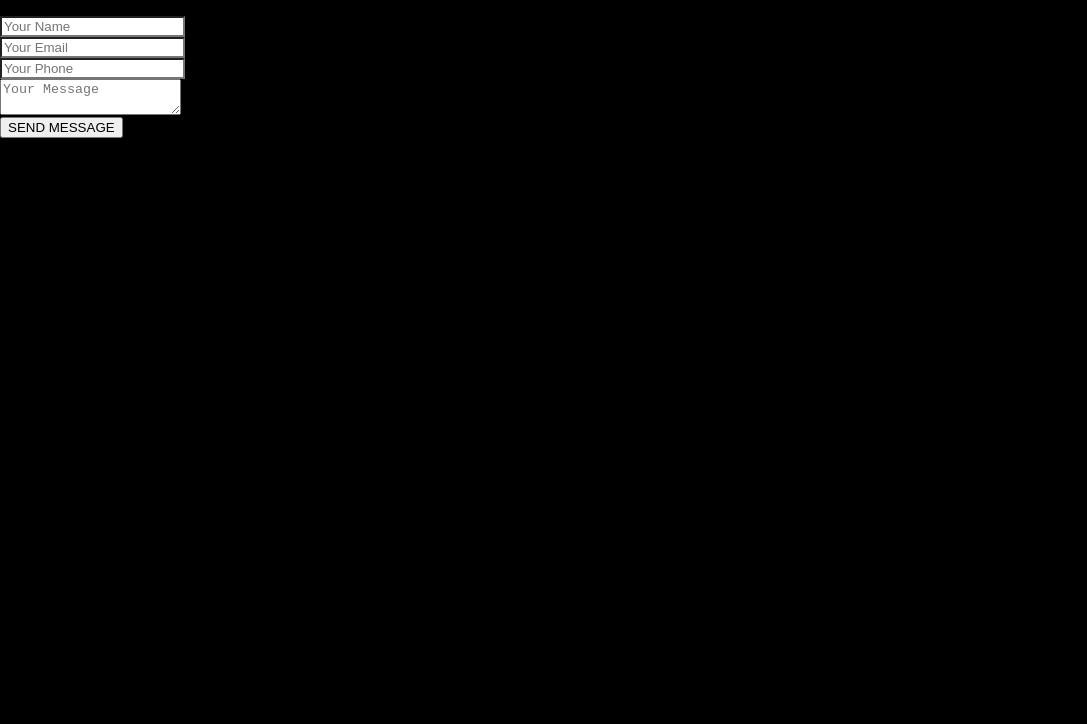
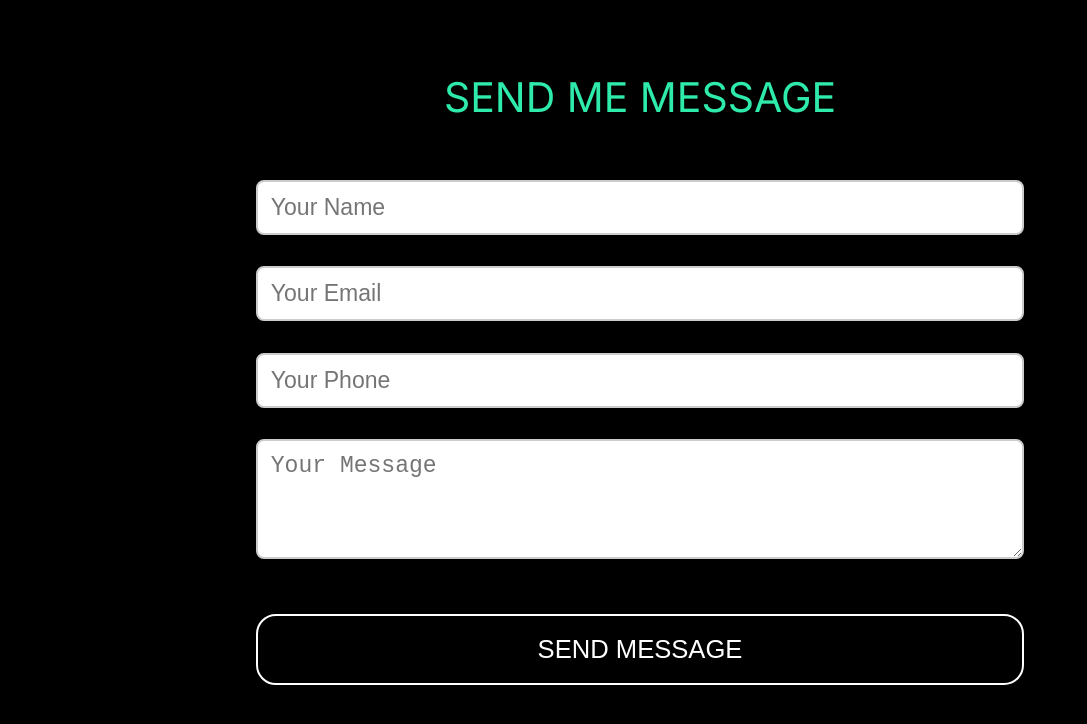
Before and after one commit to vladertec/Portfolio, a Next.js app: page /contact in a window 1280 px wide. Shown: the top 724 px of the page, without its empty margins (0-1087 px from the left). Built offline with nearby package versions, Linux system fonts and the light colour scheme.

Commit message:
change next js version for vercel-10

```diff
--- a/app/api/contact/route.js
+++ b/app/api/contact/route.js
@@ -1,34 +1,34 @@
-import nodemailer from "nodemailer"
-import { NextResponse } from "next/server"
-export async function POST(request) {
-  try {
-    const { name, email, phone, message } = await request.json()
+// import nodemailer from "nodemailer"
+// import { NextResponse } from "next/server"
+// export async function POST(request) {
+//   try {
+//     const { name, email, phone, message } = await request.json()
 
-    const transporter = nodemailer.createTransport({
-      service: "gmail",
-      auth: {
-        user: process.env.EMAIL_USER,
-        pass: process.env.EMAIL_PASS,
-      },
-    })
+//     const transporter = nodemailer.createTransport({
+//       service: "gmail",
+//       auth: {
+//         user: process.env.EMAIL_USER,
+//         pass: process.env.EMAIL_PASS,
+//       },
+//     })
 
-    const mailOptions = {
-      from: email,
-      to: process.env.RECIPIENT_EMAIL,
-      subject: `Message from ${name}`,
-      text: `Phone: ${phone}\nMessage: ${message}`,
-    }
+//     const mailOptions = {
+//       from: email,
+//       to: process.env.RECIPIENT_EMAIL,
+//       subject: `Message from ${name}`,
+//       text: `Phone: ${phone}\nMessage: ${message}`,
+//     }
 
-    await transporter.sendMail(mailOptions)
+//     await transporter.sendMail(mailOptions)
 
-    return NextResponse.json(
-      { message: "Email sent successfully!" },
-      { status: 200 }
-    )
-  } catch (error) {
-    return NextResponse.json(
-      { message: "Error sending email" },
-      { status: 500 }
-    )
-  }
-}
+//     return NextResponse.json(
+//       { message: "Email sent successfully!" },
+//       { status: 200 }
+//     )
+//   } catch (error) {
+//     return NextResponse.json(
+//       { message: "Error sending email" },
+//       { status: 500 }
+//     )
+//   }
+// }
--- a/app/projects/[id]/page.js
+++ b/app/projects/[id]/page.js
@@ -9,7 +9,7 @@ const projects = [
   {
     id: 1,
     title: "Barbershop Information System",
-    image: "/img/barbershop_image.jpg", // Путь к изображению проекта
+    image: "/img/barbershop_image.jpg",
     description:
       "A comprehensive system for managing barbershop appointments, client records, and staff schedules. It provides an intuitive user interface for clients and powerful admin tools for barbershop owners.",
     technologies: [
@@ -59,7 +59,7 @@ const projects = [
   {
     id: 2,
     title: "NaVarti",
-    image: "/img/na_varti_image.jpg", // Путь к изображению проекта
+    image: "/img/na_varti_image.jpg",
     description:
       "NaVarti is a mobile app designed for citizens to report and track public service issues like damaged roads, broken street lights, and garbage collection. It empowers users to communicate directly with local authorities and monitor progress on their reports.",
     technologies: [
--- a/app/styles/ContactPage.scss
+++ b/app/styles/ContactPage.scss
@@ -1,126 +1,126 @@
-// .contact {
-//   display: flex;
-//   flex-direction: column;
-//   align-items: center;
-//   padding: 3% 20%;
-//   opacity: 0;
-//   transform: translateY(20px);
-//   transition: opacity 1s ease, transform 1s ease;
-//   color: white;
+.contact {
+  display: flex;
+  flex-direction: column;
+  align-items: center;
+  padding: 3% 20%;
+  opacity: 0;
+  transform: translateY(20px);
+  transition: opacity 1s ease, transform 1s ease;
+  color: white;
 
-//   &.visible {
-//     opacity: 1;
-//     transform: translateY(0);
-//   }
+  &.visible {
+    opacity: 1;
+    transform: translateY(0);
+  }
 
-//   &__title {
-//     margin-top: 5%;
-//     font-size: 3.2vw;
-//     margin-bottom: 3vh;
-//     color: $green-color;
-//   }
+  &__title {
+    margin-top: 5%;
+    font-size: 3.2vw;
+    margin-bottom: 3vh;
+    color: $green-color;
+  }
 
-//   &__form {
-//     margin-top: 3%;
-//     display: flex;
-//     flex-direction: column;
-//     width: 100%;
-//   }
+  &__form {
+    margin-top: 3%;
+    display: flex;
+    flex-direction: column;
+    width: 100%;
+  }
 
-//   &__field {
-//     display: flex;
-//     flex-direction: column;
-//     margin-bottom: 2vh;
-//     &--name,
-//     &--email,
-//     &--phone,
-//     &--message {
-//       flex: 1;
-//     }
-//   }
+  &__field {
+    display: flex;
+    flex-direction: column;
+    margin-bottom: 2vh;
+    &--name,
+    &--email,
+    &--phone,
+    &--message {
+      flex: 1;
+    }
+  }
 
-//   &__input {
-//     margin-top: 2%;
-//     width: 100%;
-//     padding: 1.5vh 1vw;
-//     font-size: 1.8vw;
-//     border: 2px solid #ccc;
-//     border-radius: 8px;
+  &__input {
+    margin-top: 2%;
+    width: 100%;
+    padding: 1.5vh 1vw;
+    font-size: 1.8vw;
+    border: 2px solid #ccc;
+    border-radius: 8px;
 
-//     &:focus {
-//       border-color: $green-color;
-//     }
+    &:focus {
+      border-color: $green-color;
+    }
 
-//     &--textarea {
-//       min-height: 15vh;
-//       resize: vertical;
-//     }
-//   }
+    &--textarea {
+      min-height: 15vh;
+      resize: vertical;
+    }
+  }
 
-//   &__error {
-//     color: #ff4d4f;
-//     font-size: 1.5vw;
-//     margin-top: 1vh;
-//   }
+  &__error {
+    color: #ff4d4f;
+    font-size: 1.5vw;
+    margin-top: 1vh;
+  }
 
-//   &__button {
-//     width: 100%;
-//     @include flex-container;
-//     padding: 2.5% 3%;
-//     margin-top: 5%;
-//     border-radius: 20px;
-//     border: 2px solid white;
-//     font-size: 2vw;
-//     cursor: pointer;
-//     background-color: black;
-//     color: white;
-//     font-weight: 400;
-//     transition: border-color 0.5s ease;
+  &__button {
+    width: 100%;
+    @include flex-container;
+    padding: 2.5% 3%;
+    margin-top: 5%;
+    border-radius: 20px;
+    border: 2px solid white;
+    font-size: 2vw;
+    cursor: pointer;
+    background-color: black;
+    color: white;
+    font-weight: 400;
+    transition: border-color 0.5s ease;
 
-//     &:hover {
-//       border-color: $green-color;
-//     }
+    &:hover {
+      border-color: $green-color;
+    }
 
-//     &.active {
-//       border-color: $green-color;
-//       transition: border-color 0.5s ease;
-//     }
-//   }
+    &.active {
+      border-color: $green-color;
+      transition: border-color 0.5s ease;
+    }
+  }
 
-//   &__status {
-//     margin-top: 2vh;
-//     font-size: 3vw;
-//     color: #3d3d3d;
-//   }
+  &__status {
+    margin-top: 2vh;
+    font-size: 3vw;
+    color: #3d3d3d;
+  }
 
-//   @include phone {
-//     padding: 7% 12%;
+  @include phone {
+    padding: 7% 12%;
 
-//     &__title {
-//       margin-top: 4%;
-//       font-size: 5vw;
-//       margin-bottom: 3vh;
-//       color: $green-color;
-//     }
+    &__title {
+      margin-top: 4%;
+      font-size: 5vw;
+      margin-bottom: 3vh;
+      color: $green-color;
+    }
 
-//     &__input {
-//       margin-top: 3%;
-//       padding: 2vh 1vw;
-//       font-size: 3.5vw;
-//     }
+    &__input {
+      margin-top: 3%;
+      padding: 2vh 1vw;
+      font-size: 3.5vw;
+    }
 
-//     &__error {
-//       font-size: 3vw;
-//       margin-top: 1vh;
-//     }
+    &__error {
+      font-size: 3vw;
+      margin-top: 1vh;
+    }
 
-//     &__button {
-//       width: 100%;
-//       @include flex-container;
-//       padding: 5.5% 3%;
-//       margin-top: 6%;
-//       border-radius: 15px;
-//       font-size: 3.2vw;
-//     }
-//   }
-// }
+    &__button {
+      width: 100%;
+      @include flex-container;
+      padding: 5.5% 3%;
+      margin-top: 6%;
+      border-radius: 15px;
+      font-size: 3.2vw;
+    }
+  }
+}
--- a/app/styles/ProjectDetailpage.scss
+++ b/app/styles/ProjectDetailpage.scss
@@ -1,70 +1,70 @@
-// .project-detail {
-//   opacity: 0;
-//   transform: translateY(20px);
-//   transition: opacity 1s ease, transform 1s ease;
-//   color: #fff;
-//   padding: 20px;
+.project-detail {
+  opacity: 0;
+  transform: translateY(20px);
+  transition: opacity 1s ease, transform 1s ease;
+  color: #fff;
+  padding: 20px;
 
-//   &.visible {
-//     opacity: 1;
-//     transform: translateY(0);
-//   }
+  &.visible {
+    opacity: 1;
+    transform: translateY(0);
+  }
 
-//   &__title {
-//     font-size: 2rem;
-//     margin-bottom: 20px;
-//   }
+  &__title {
+    font-size: 2rem;
+    margin-bottom: 20px;
+  }
 
-//   &__image-container {
-//     margin-bottom: 20px;
-//   }
+  &__image-container {
+    margin-bottom: 20px;
+  }
 
-//   &__image {
-//     width: 100%;
-//     height: auto;
-//     border-radius: 8px;
-//   }
+  &__image {
+    width: 100%;
+    height: auto;
+    border-radius: 8px;
+  }
 
-//   &__description {
-//     font-size: 1.2rem;
-//     line-height: 1.5;
-//     margin-bottom: 20px;
-//   }
+  &__description {
+    font-size: 1.2rem;
+    line-height: 1.5;
+    margin-bottom: 20px;
+  }
 
-//   &__subtitle {
-//     font-size: 1.5rem;
-//     margin-top: 20px;
-//     margin-bottom: 10px;
-//   }
+  &__subtitle {
+    font-size: 1.5rem;
+    margin-top: 20px;
+    margin-bottom: 10px;
+  }
 
-//   &__tech-list,
-//   &__features-list,
-//   &__challenges-list,
-//   &__achievements-list {
-//     list-style: none;
-//     padding: 0;
-//   }
+  &__tech-list,
+  &__features-list,
+  &__challenges-list,
+  &__achievements-list {
+    list-style: none;
+    padding: 0;
+  }
 
-//   &__tech-item,
-//   &__feature-item,
-//   &__challenge-item,
-//   &__achievement-item {
-//     margin-bottom: 10px;
-//     font-size: 1rem;
-//   }
+  &__tech-item,
+  &__feature-item,
+  &__challenge-item,
+  &__achievement-item {
+    margin-bottom: 10px;
+    font-size: 1rem;
+  }
 
-//   &__link {
-//     display: inline-block;
-//     margin-top: 20px;
-//     padding: 10px 20px;
-//     background-color: #0070f3;
-//     color: #fff;
-//     text-decoration: none;
-//     border-radius: 5px;
-//     transition: background-color 0.3s;
+  &__link {
+    display: inline-block;
+    margin-top: 20px;
+    padding: 10px 20px;
+    background-color: #0070f3;
+    color: #fff;
+    text-decoration: none;
+    border-radius: 5px;
+    transition: background-color 0.3s;
 
-//     &:hover {
-//       background-color: #005bb5;
-//     }
-//   }
-// }
+    &:hover {
+      background-color: #005bb5;
+    }
+  }
+}
```
